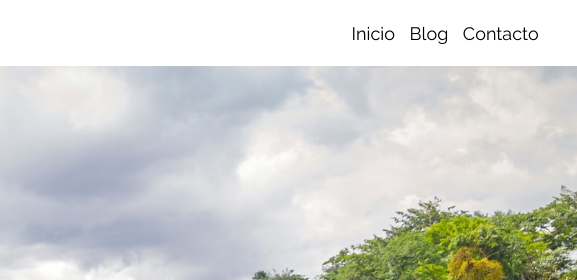
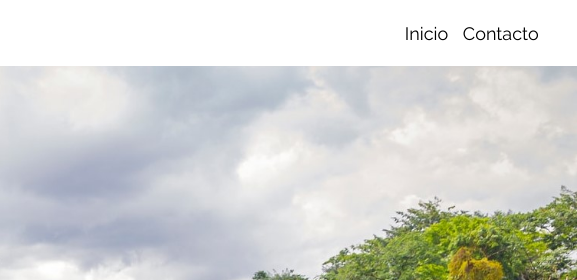
Before and after one commit to JarlHans/Anopheles-de-Colombia, a plain HTML site: page index.html in a window 1280 px wide. Shown: the top 280 px of the page, 703-1280 px from the left. Drawn offline with Linux system fonts and the light colour scheme.

Commit message:
Add files via upload

```diff
--- a/index.html
+++ b/index.html
@@ -15,7 +15,6 @@
       <a href="index.html"><img src="images/logo.svg" alt="Logo Freddy Ruiz L"></a>
       <div class="contenedor-links">
         <a href="index.html" class="active">Inicio</a>
-        <a href="#">Blog</a>
         <a href="#contacto">Contacto</a>
       </div>
     </nav>
```
Also changed, not shown: post1.html (+0 -1 lines), post2.html (+0 -1 lines), post3.html (+0 -1 lines).
